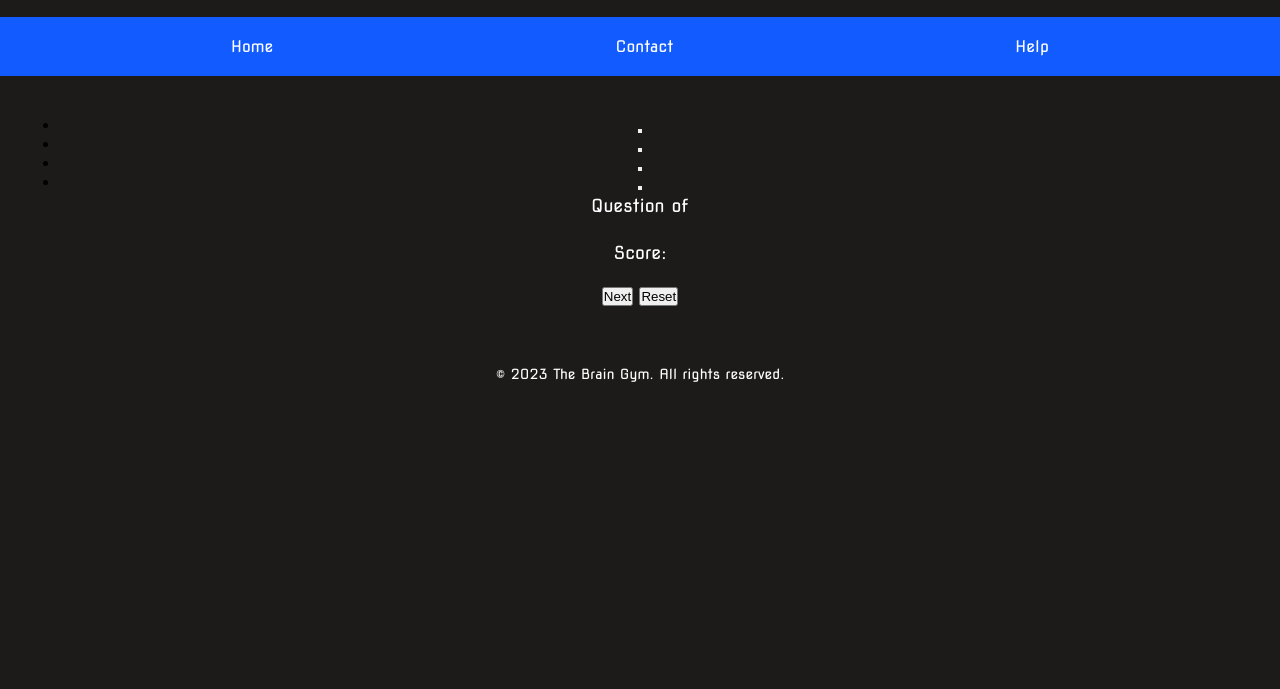
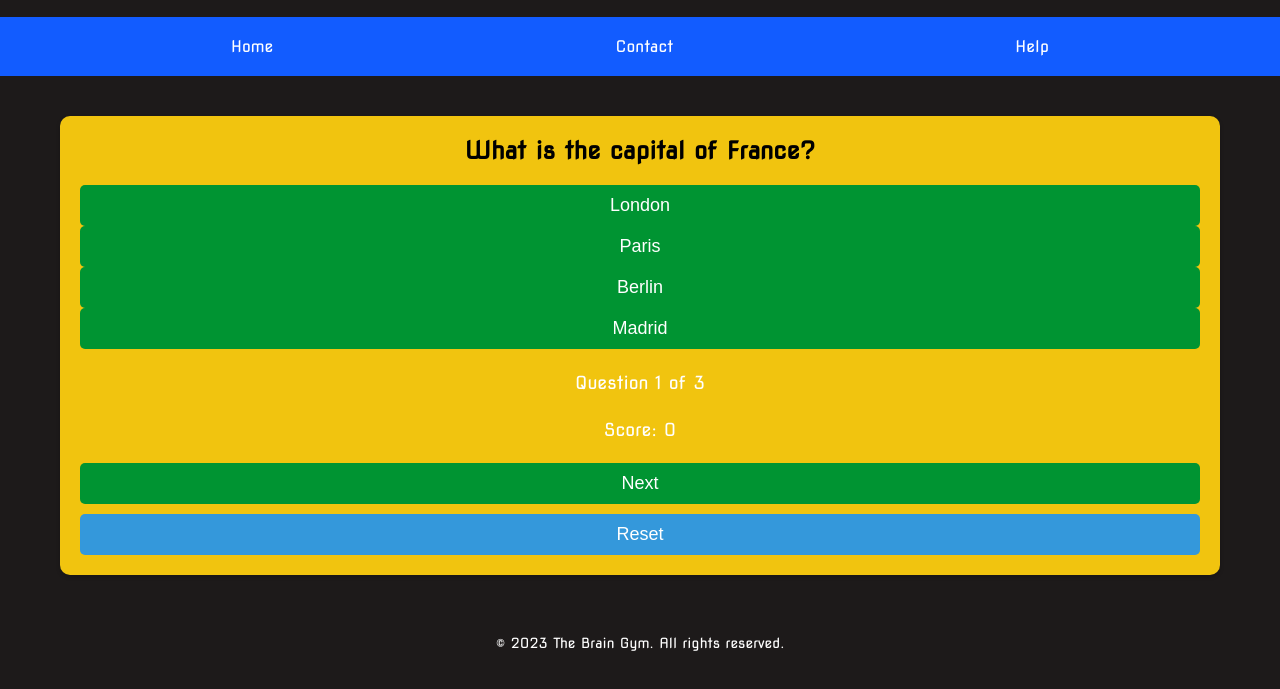
Before and after one commit to GuilfoyleThomas/brain-gym, a plain HTML site: page general-knowledge.html in a window 1280 px wide. Both pictures are taken after a click on the button "Reset". Shown: the part 81-770 px from the top of the page. Drawn offline with Linux system fonts and the light colour scheme.

Commit message:
added js file for general knowledge quiz and linked it up

```diff
--- a/assets/css/style.css
+++ b/assets/css/style.css
@@ -131,6 +131,86 @@ footer p {
     color: var(--main-color);
 }
 
+/* Quiz styling */
+.quiz {
+    background-color: #f1c40f;
+    padding: 20px;
+    border-radius: 10px;
+    box-shadow: 0 2px 4px rgba(0,0,0,0.2);
+  }
+
+  #question {
+    font-size: 24px;
+    margin-bottom: 20px;
+  }
+
+  #choices {
+    list-style: none;
+    padding: 0;
+    margin-bottom: 20px;
+  }
+
+  #choices li {
+    margin-bottom: 10px;
+  }
+
+  button {
+    display: block;
+    width: 100%;
+    padding: 10px 20px;
+    background-color: #009432;
+    color: #fff;
+    font-size: 18px;
+    border: none;
+    border-radius: 5px;
+    cursor: pointer;
+    transition: background-color 0.3s ease;
+  }
+
+  button.correct {
+    background-color: #2ecc71;
+  }
+
+  button.wrong {
+    background-color: #e74c3c;
+  }
+
+  button:hover {
+    background-color: #27ae60;
+  }
+
+  #next-button {
+    margin-top: 20px;
+  }
+
+  #reset-button {
+    display: block;
+    margin-top: 10px;
+    padding: 10px 20px;
+    background-color: #3498db;
+    color: #fff;
+    border: none;
+    border-radius: 5px;
+    cursor: pointer;
+  }
+
+  #reset-button:hover {
+    background-color: #2980b9;
+  }
+
+  /* Media queries for smaller screens */
+  @media screen and (max-width: 767px) {
+      .categories {
+          flex-direction: column;
+          margin-top: 10px;
+      }
+
+      .category {
+          width: 100%;
+          margin-bottom: 10px;
+      }
+  }
+
 /* Media queries for smaller screens */
 @media screen and (max-width: 767px) {
     .categories {
--- /dev/null
+++ b/assets/js/general-knowledge.js
@@ -0,0 +1,96 @@
+// Defines questions and answers
+const questions = [
+    {
+      question: "What is the capital of France?",
+      choices: ["London", "Paris", "Berlin", "Madrid"],
+      answer: "Paris"
+    },
+    {
+      question: "What is the largest planet in our solar system?",
+      choices: ["Jupiter", "Saturn", "Neptune", "Uranus"],
+      answer: "Jupiter"
+    },
+    {
+      question: "What is the highest mountain in the world?",
+      choices: ["Mount Everest", "Mount Kilimanjaro", "Mount Fuji", "Mount McKinley"],
+      answer: "Mount Everest"
+    }
+  ];
+
+  // Defines variables to keep track of state
+  let currentQuestion = 0;
+  let score = 0;
+
+  // Defines functions to update the DOM
+  function showQuestion() {
+    const questionElem = document.getElementById("question");
+    const choicesElem = document.getElementById("choices");
+    const numElem = document.getElementById("question-number");
+    const totalElem = document.getElementById("total-questions");
+
+    const current = questions[currentQuestion];
+
+    questionElem.innerText = current.question;
+    numElem.innerText = currentQuestion + 1;
+    totalElem.innerText = questions.length;
+
+    while (choicesElem.firstChild) {
+      choicesElem.removeChild(choicesElem.firstChild);
+    }
+
+    current.choices.forEach((choice, index) => {
+      const buttonElem = document.createElement("button");
+      buttonElem.innerText = choice;
+      buttonElem.addEventListener("click", () => {
+        checkAnswer(choice);
+      });
+      choicesElem.appendChild(buttonElem);
+    });
+
+    document.getElementById("next-button").disabled = true;
+  }
+
+  function checkAnswer(choice) {
+    const current = questions[currentQuestion];
+
+    if (choice === current.answer) {
+      score++;
+      document.getElementById("score").innerText = score;
+    }
+
+    document.getElementById("next-button").disabled = false;
+  }
+
+  function showNextQuestion() {
+    currentQuestion++;
+
+    if (currentQuestion >= questions.length) {
+      endQuiz();
+    } else {
+      showQuestion();
+    }
+  }
+
+  function endQuiz() {
+    const quizElem = document.querySelector(".quiz");
+    quizElem.innerHTML = `
+      <h2>Quiz Complete!</h2>
+      <p>Your final score is <span id="final-score">${score}</span>.</p>
+    `;
+
+    const resetButton = document.getElementById("reset-button");
+    resetButton.classList.remove("hidden");
+  }
+
+  // Attach event listeners to buttons
+  document.getElementById("next-button").addEventListener("click", showNextQuestion);
+  document.getElementById("reset-button").addEventListener("click", () => {
+    currentQuestion = 0;
+    score = 0;
+    document.getElementById("score").innerText = score;
+    showQuestion();
+    document.getElementById("reset-button").classList.add("hidden");
+  });
+
+  // Starts the quiz
+  showQuestion();
--- a/general-knowledge.html
+++ b/general-knowledge.html
@@ -49,6 +49,7 @@
         </div>
     </footer>
 
+    <script src="assets/js/general-knowledge.js"></script>
     <!-- font awesome script -->
     <script src="https://kit.fontawesome.com/ef1b2a065e.js" crossorigin="anonymous"></script>
 </body>
```
